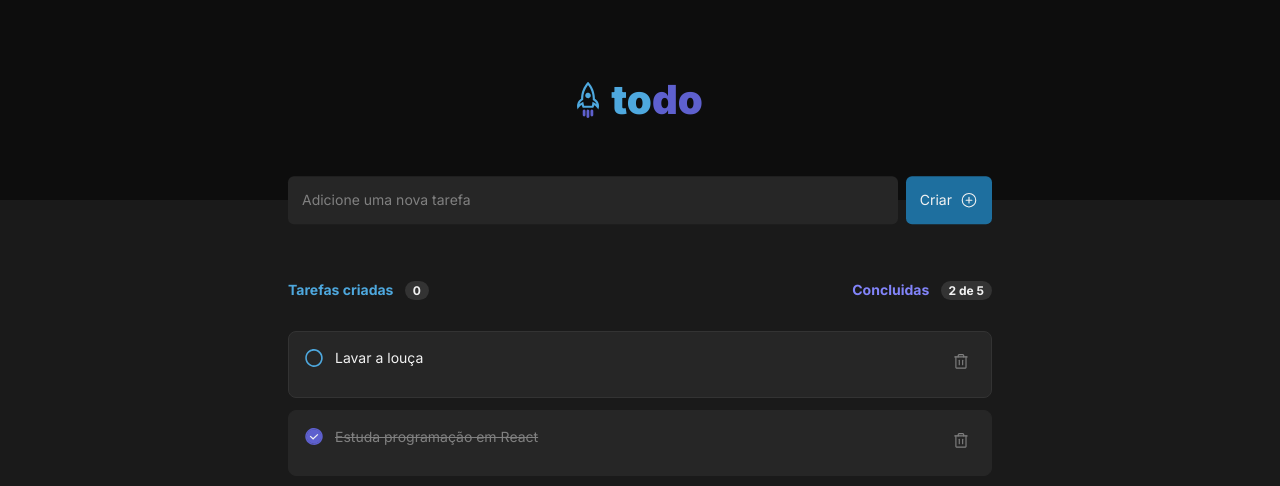
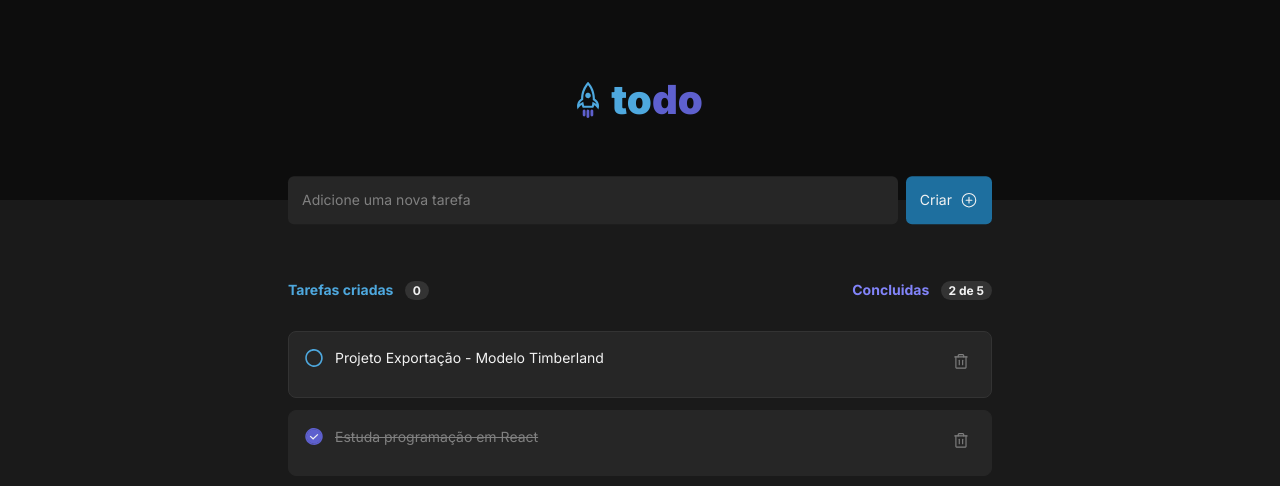
Before and after one commit to DaniloCalegaro/to-do-react-ts, a React (Vite) app: page / in a window 1280 px wide. Shown: the top 486 px of the page. Built offline with nearby package versions, Linux system fonts and the light colour scheme.

Commit message:
feat: implementando uuid em keys

```diff
--- a/package.json
+++ b/package.json
@@ -8,9 +8,11 @@
     "preview": "vite preview"
   },
   "dependencies": {
+    "@types/uuid": "^8.3.4",
     "phosphor-react": "^1.4.1",
     "react": "^18.0.0",
-    "react-dom": "^18.0.0"
+    "react-dom": "^18.0.0",
+    "uuid": "^8.3.2"
   },
   "devDependencies": {
     "@types/react": "^18.0.0",
--- a/src/App.tsx
+++ b/src/App.tsx
@@ -3,9 +3,6 @@ import { InputNewTask } from "./components/InputNewTask";
 
 import styles from "./App.module.scss"
 import { ListTasks } from "./components/ListTasks";
-
-
-
 
 export function App() {
   return (
--- a/src/components/ListTasks.tsx
+++ b/src/components/ListTasks.tsx
@@ -1,23 +1,28 @@
+import {v4 as uuidv4} from "uuid";
 import { NoTasks } from "./NoTasks";
 import { Task } from "./Task";
 import styles from "./ListTasks.module.scss";
 
+interface Tasks {
+  id: string;
+  content: string;
+  complete: boolean;
+}
 
-const tasksResponse= [
+const tasksResponse : Tasks[] = [
   {
-    id: 1,
-    content: 'Lavar a louça',
+    id: uuidv4(),
+    content: 'Projeto Exportação - Modelo Timberland',
     complete: false
   },
 
   {
-    id: 2,
+    id: uuidv4(),
     content: 'Estuda programação em React',
     complete: true
   }
 
 ]
-
 
 export function ListTasks() {
   return (
--- a/src/components/RadioCheck.module.scss
+++ b/src/components/RadioCheck.module.scss
@@ -1,9 +1,3 @@
-.radioUnCheck:hover{
-  background: var(--blue-dark);
-  opacity: .7;
-  border-radius: .5rem;
-}
-
 .radioCheck:hover{
   filter: brightness(1.5);
 }
--- a/src/components/RadioCheck.tsx
+++ b/src/components/RadioCheck.tsx
@@ -11,7 +11,7 @@ export function RadioCheck({checked = false} : Checked) {
   return (
     <>
     <img
-      className={checked ? styles.radioCheck : styles.radioCheck}
+      className={styles.radioCheck}
       src={checked ? checkedBox : uncheckedBox}
       />
     </>
```
Also changed, not shown: 1 other file (tests, documents, lock files or other folders).
